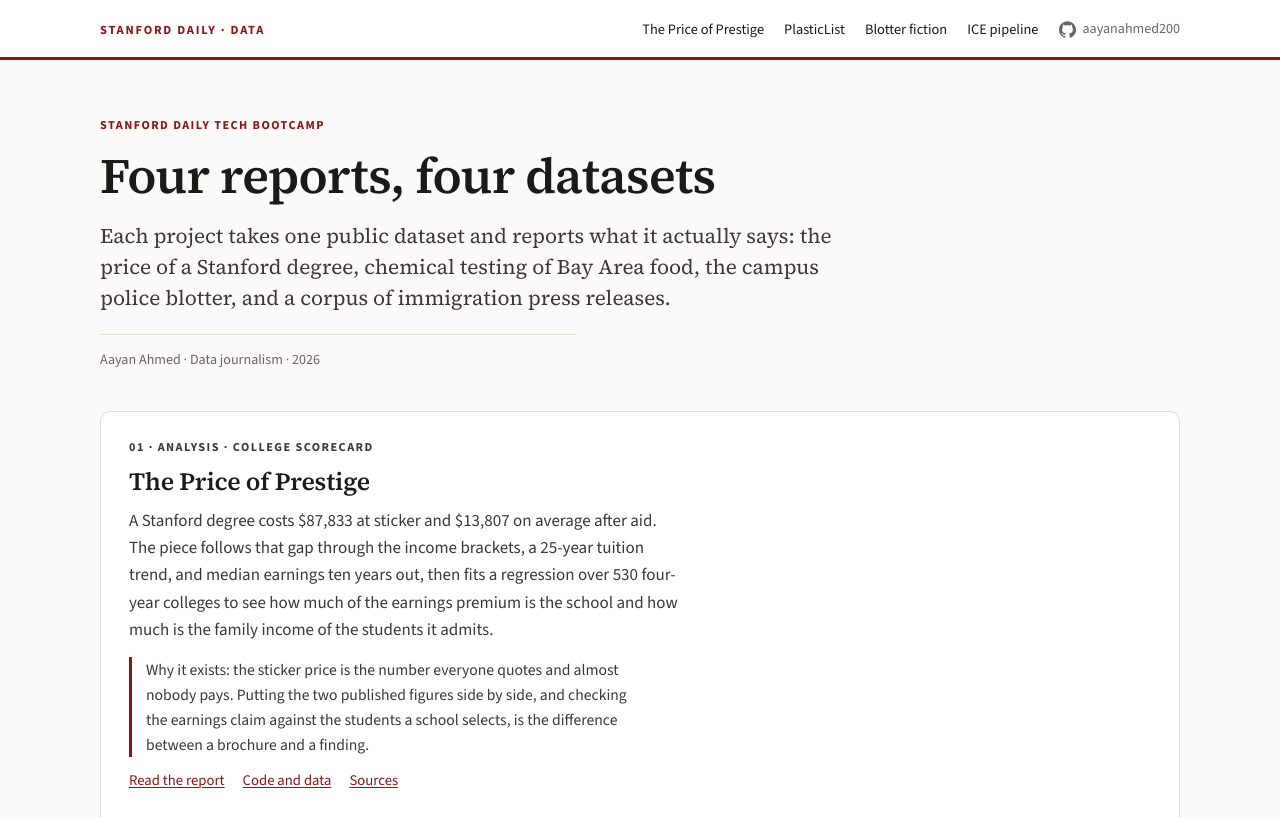
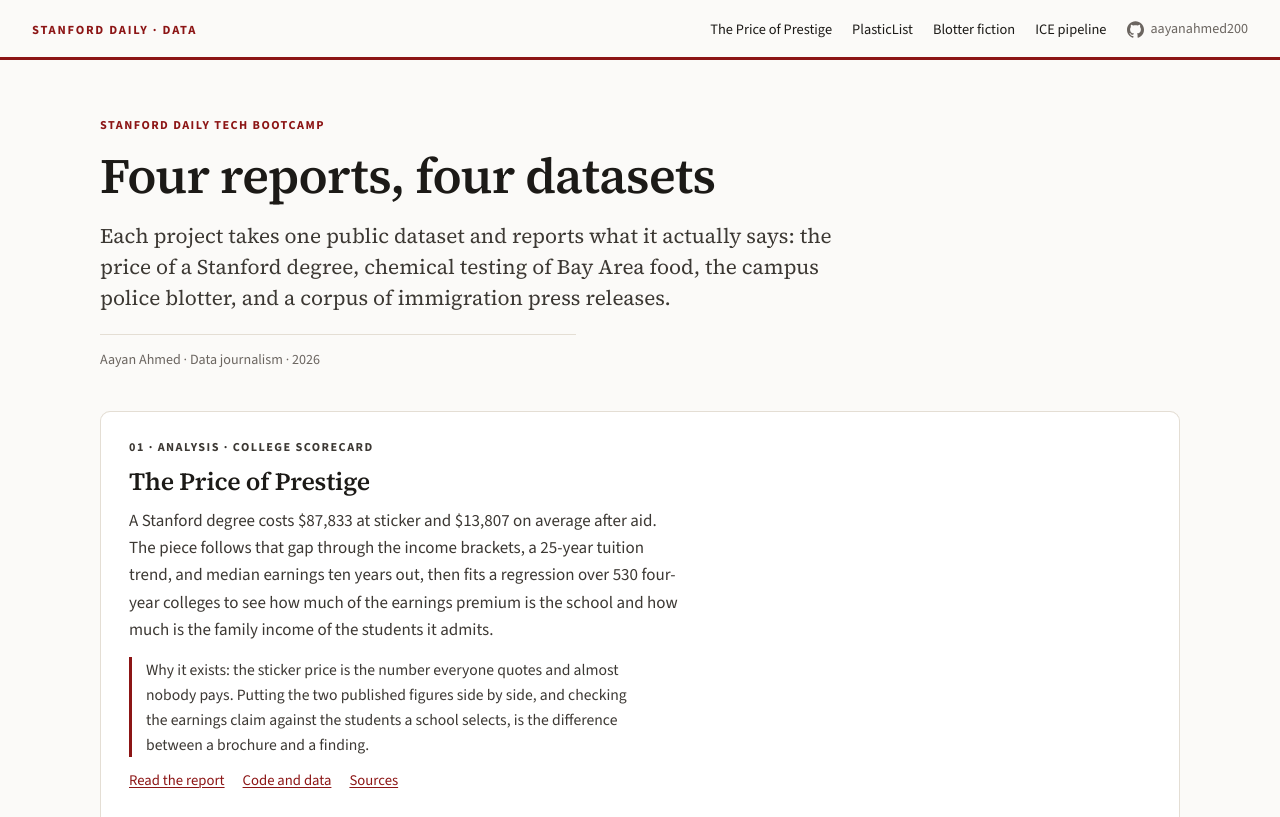
Before and after one commit to aayanahmed200/stanford-daily-data, a plain HTML site: page site/index.html in a window 1280 px wide. Shown: the top 817 px of the page. Drawn offline with nearby package versions, Linux system fonts and the light colour scheme.

Commit message:
Let the masthead and footer run the full page width
The series bars were capped at the 1080px column and painted on the raised
paper tone, so they read as a box around the content rather than the page
edge. They now sit on the page paper colour and span the viewport with a
20-48px inset, which keeps the same inset as the column below them without
the cap. The change is in the stylesheet all five sites share.

```diff
--- a/site/series.css
+++ b/site/series.css
@@ -59,7 +59,7 @@ a:hover { color: var(--cardinal-dark); }
 
 .masthead {
   border-bottom: 3px solid var(--cardinal);
-  background: var(--paper-raised);
+  background: var(--paper);
 }
 
 .masthead__inner {
@@ -341,7 +341,7 @@ td.num, th.num { text-align: right; font-variant-numeric: tabular-nums; padding-
 
 .site-footer {
   border-top: 1px solid var(--hairline);
-  background: var(--paper-raised);
+  background: var(--paper);
   margin-top: 20px;
 }
 
@@ -357,6 +357,18 @@ td.num, th.num { text-align: right; font-variant-numeric: tabular-nums; padding-
 
 .site-footer a { color: var(--muted); }
 .site-footer a:hover { color: var(--cardinal); }
+
+/* The masthead and footer are page-wide bars: their paper and rules meet the
+   viewport edges and only the text inside them is inset. Two classes of
+   specificity here so the bar overrides the centred .wrap column it also
+   carries, including inside the narrow-screen media query below. */
+.masthead .masthead__inner,
+.site-footer .site-footer__inner {
+  width: 100%;
+  max-width: none;
+  margin-inline: 0;
+  padding-inline: clamp(20px, 2.5vw, 48px);
+}
 
 /* --- Narrow screens ------------------------------------------------- */
 
```
